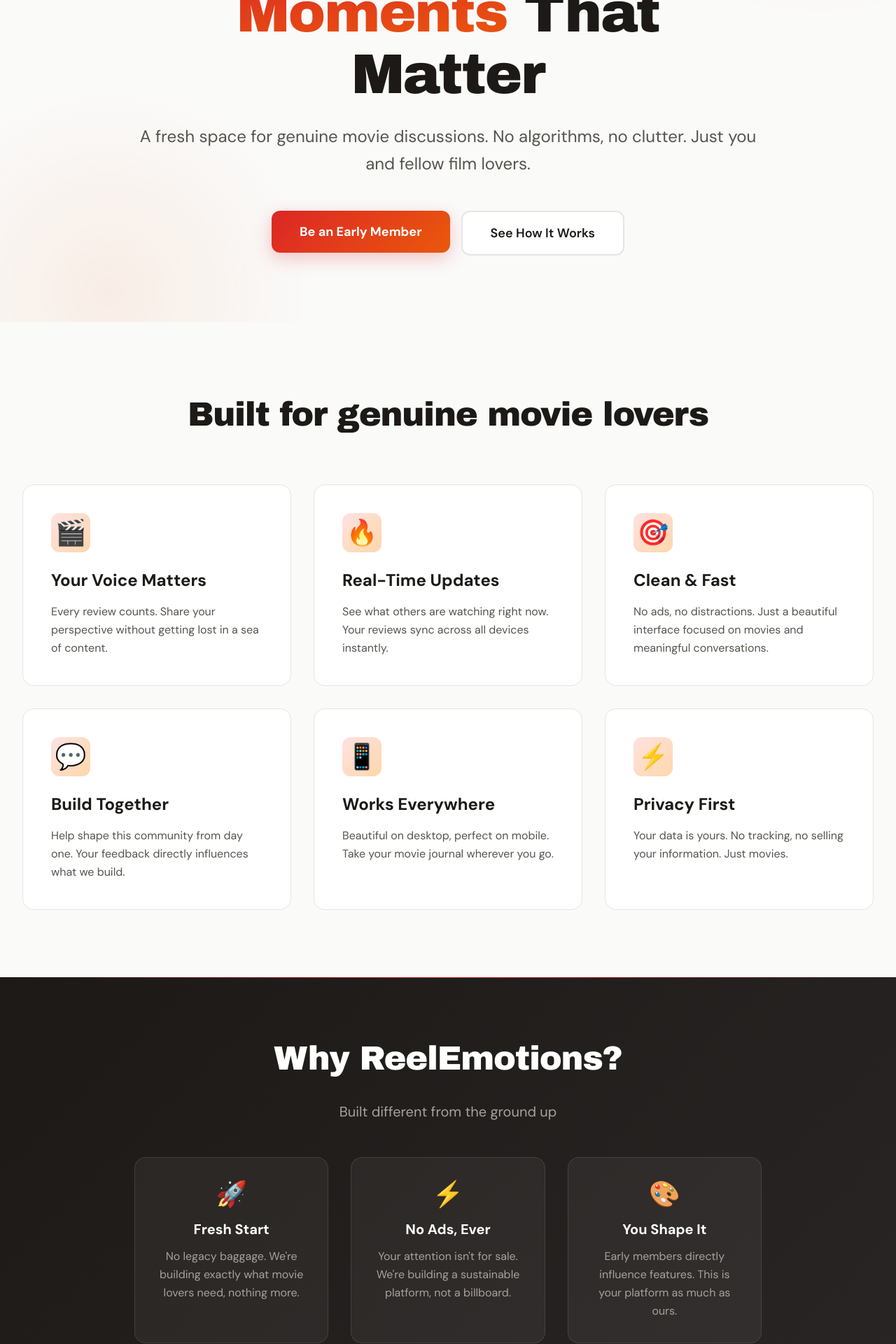
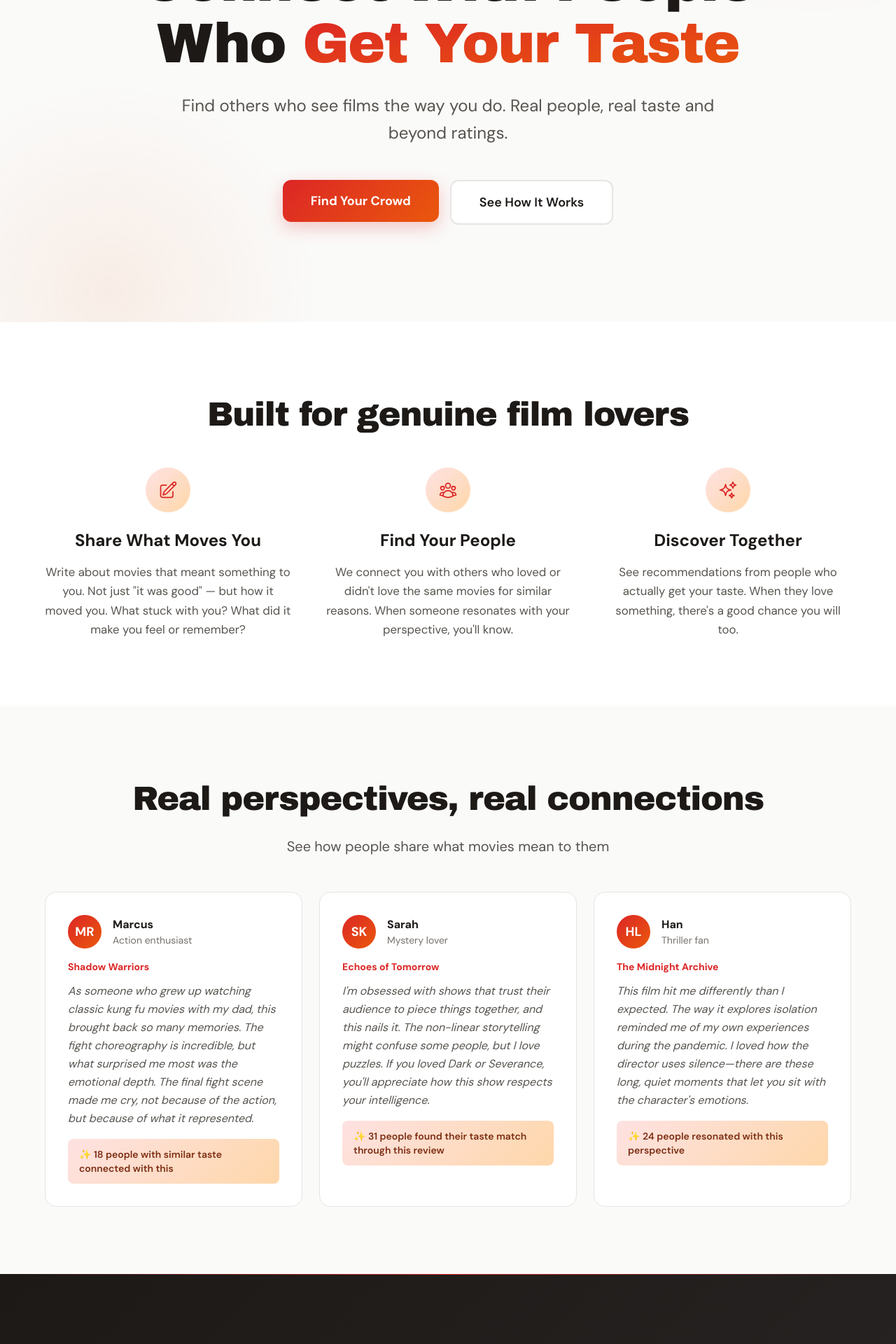
Before and after one commit to hanluu1/movie-app, a Next.js app: page / in a window 1280 px wide. Shown: the part 340-2260 px from the top of the page at 70% size. Built offline with nearby package versions, Linux system fonts and the light colour scheme; no server answers; a web font is replaced by a local one.

Commit message:
feat: new update for landing page

```diff
--- a/src/modules/home/landing/LandingPage.tsx
+++ b/src/modules/home/landing/LandingPage.tsx
@@ -1,26 +1,63 @@
 'use client';
 
 import Link from 'next/link';
+import { PencilSquareIcon, UserGroupIcon, SparklesIcon } from '@heroicons/react/24/outline';
 
-const features = [
-  { icon: '🎬', title: 'Your Voice Matters', desc: 'Every review counts. Share your perspective without getting lost in a sea of content.' },
-  { icon: '🔥', title: 'Real-Time Updates', desc: 'See what others are watching right now. Your reviews sync across all devices instantly.' },
-  { icon: '🎯', title: 'Clean & Fast', desc: 'No ads, no distractions. Just a beautiful interface focused on movies and meaningful conversations.' },
-  { icon: '💬', title: 'Build Together', desc: 'Help shape this community from day one. Your feedback directly influences what we build.' },
-  { icon: '📱', title: 'Works Everywhere', desc: 'Beautiful on desktop, perfect on mobile. Take your movie journal wherever you go.' },
-  { icon: '⚡', title: 'Privacy First', desc: "Your data is yours. No tracking, no selling your information. Just movies." },
+const steps = [
+  {
+    Icon: PencilSquareIcon,
+    title: 'Share What Moves You',
+    desc: 'Write about movies that meant something to you. Not just "it was good" — but how it moved you. What stuck with you? What did it make you feel or remember?',
+  },
+  {
+    Icon: UserGroupIcon,
+    title: 'Find Your People',
+    desc: "We connect you with others who loved or didn't love the same movies for similar reasons. When someone resonates with your perspective, you'll know.",
+  },
+  {
+    Icon: SparklesIcon,
+    title: 'Discover Together',
+    desc: "See recommendations from people who actually get your taste. When they love something, there's a good chance you will too.",
+  },
+];
+
+const examples = [
+  {
+    initials: 'MR',
+    name: 'Marcus',
+    role: 'Action enthusiast',
+    movie: 'Shadow Warriors',
+    text: 'As someone who grew up watching classic kung fu movies with my dad, this brought back so many memories. The fight choreography is incredible, but what surprised me most was the emotional depth. The final fight scene made me cry, not because of the action, but because of what it represented.',
+    highlight: '✨ 18 people with similar taste connected with this',
+  },
+  {
+    initials: 'SK',
+    name: 'Sarah',
+    role: 'Mystery lover',
+    movie: 'Echoes of Tomorrow',
+    text: "I'm obsessed with shows that trust their audience to piece things together, and this nails it. The non-linear storytelling might confuse some people, but I love puzzles. If you loved Dark or Severance, you'll appreciate how this show respects your intelligence.",
+    highlight: '✨ 31 people found their taste match through this review',
+  },
+  {
+    initials: 'HL',
+    name: 'Han',
+    role: 'Thriller fan',
+    movie: 'The Midnight Archive',
+    text: "This film hit me differently than I expected. The way it explores isolation reminded me of my own experiences during the pandemic. I loved how the director uses silence—there are these long, quiet moments that let you sit with the character's emotions.",
+    highlight: '✨ 24 people resonated with this perspective',
+  },
 ];
 
 const valueProps = [
-  { icon: '🚀', title: 'Fresh Start', desc: "No legacy baggage. We're building exactly what movie lovers need, nothing more." },
-  { icon: '⚡', title: 'No Ads, Ever', desc: "Your attention isn't for sale. We're building a sustainable platform, not a billboard." },
-  { icon: '🎨', title: 'You Shape It', desc: 'Early members directly influence features. This is your platform as much as ours.' },
+  { icon: '💭', title: 'Your Perspective Matters', desc: "This isn't about \"correct\" opinions. Share your unique take on films and find others who see movies the way you do." },
+  { icon: '🤝', title: 'Real Connections', desc: "Connect with people through shared taste. When someone loves what you love for the same reasons, that's your movie soulmate." },
+  { icon: '✨', title: 'Discover Your Way', desc: "Get recommendations from people who share your taste, not just what's trending." },
 ];
 
 
 export default function LandingPage () {
-  const scrollToFeatures = () => {
-    document.getElementById('features')?.scrollIntoView({ behavior: 'smooth' });
+  const scrollToHowItWorks = () => {
+    document.getElementById('how-it-works')?.scrollIntoView({ behavior: 'smooth' });
   };
 
   return (
@@ -54,25 +91,25 @@ export default function LandingPage () {
             className="inline-block px-4 py-2 mb-8 rounded-2xl text-sm font-semibold text-amber-800"
             style={{ background: 'linear-gradient(135deg, #FEF3C7, #FDE68A)', animation: 'slideDown 0.8s ease-out' }}
           >
-            ✨ New platform launching
+            ✨ Find your movie tribe
           </div>
 
           <h1
             className="font-archivo-black leading-[1.1] mb-6 tracking-tight"
             style={{ fontSize: 'clamp(2.5rem, 8vw, 5rem)', animation: 'slideUp 0.8s ease-out 0.2s both' }}
           >
-            Share Your{' '}
+            Connect With People Who{' '}
             <span className="bg-gradient-to-br from-red-600 to-orange-600 bg-clip-text text-transparent">
-              Movie Moments
+              Get Your Taste
             </span>
-            {' '}That Matter
           </h1>
 
           <p
             className="text-stone-600 mb-12 leading-relaxed"
             style={{ fontSize: 'clamp(1.1rem, 2.5vw, 1.5rem)', animation: 'slideUp 0.8s ease-out 0.4s both' }}
           >
-            A fresh space for genuine movie discussions. No algorithms, no clutter. Just you and fellow film lovers.
+            Find others who see films the way you do. Real people, real taste and {' '}
+            <span className="whitespace-nowrap">beyond ratings.</span>
           </p>
 
           <div
@@ -84,11 +121,11 @@ export default function LandingPage () {
                 className="w-full sm:w-auto text-white px-10 py-4 rounded-xl font-bold text-lg transition-all duration-300 hover:-translate-y-1"
                 style={{ background: 'linear-gradient(135deg, #DC2626, #EA580C)', boxShadow: '0 8px 24px rgba(220,38,38,0.25)' }}
               >
-                Be an Early Member
+                Find Your Crowd
               </button>
             </Link>
             <button
-              onClick={scrollToFeatures}
+              onClick={scrollToHowItWorks}
               className="w-full sm:w-auto bg-white text-stone-900 border-2 border-stone-200 px-10 py-4 rounded-xl font-semibold text-lg transition-all duration-300 hover:border-red-600 hover:text-red-600 hover:-translate-y-0.5"
             >
               See How It Works
@@ -97,49 +134,90 @@ export default function LandingPage () {
         </div>
       </section>
 
-      {/* Features */}
-      <section id="features" className="py-24 px-8 max-w-7xl mx-auto">
+      {/* How It Works */}
+      <section id="how-it-works" className="py-24 px-8 bg-white">
+        <div className="max-w-6xl mx-auto">
           <h2
-          className="font-archivo-black text-center mb-16 tracking-tight"
+            className="font-archivo-black text-center mb-10 tracking-tight"
             style={{ fontSize: 'clamp(2rem, 5vw, 3rem)' }}
           >
-          Built for genuine movie lovers
+            Built for genuine film lovers
           </h2>
-        <div className="grid gap-8" style={{ gridTemplateColumns: 'repeat(auto-fit, minmax(300px, 1fr))' }}>
-          {features.map(({ icon, title, desc }) => (
+          <div className="grid gap-12" style={{ gridTemplateColumns: 'repeat(auto-fit, minmax(280px, 1fr))' }}>
+            {steps.map(({ Icon, title, desc }) => (
+              <div key={title} className="text-center">
                 <div
-              key={title}
-              className="bg-white p-10 rounded-2xl border border-stone-200 transition-all duration-300 hover:-translate-y-2 hover:shadow-[0_20px_40px_rgba(28,25,23,0.1)] hover:border-red-600"
+                  className="rounded-full flex items-center justify-center mx-auto mb-6"
+                  style={{ width: 64, height: 64, background: 'linear-gradient(135deg, #FEE2E2, #FED7AA)' }}
                 >
-              <div
-                className="w-14 h-14 rounded-xl flex items-center justify-center text-4xl mb-6"
-                style={{ background: 'linear-gradient(135deg, #FEE2E2, #FED7AA)' }}
-              >
-                {icon}
+                  <Icon className="w-7 h-7" style={{ color: '#DC2626' }} />
                 </div>
                 <h3 className="text-2xl font-bold mb-4">{title}</h3>
-              <p className="text-stone-600 leading-relaxed">{desc}</p>
+                <p className="text-stone-600 leading-relaxed text-[1.05rem]">{desc}</p>
               </div>
             ))}
+          </div>
+        </div>
+      </section>
+
+      {/* Real Perspectives */}
+      <section className="py-24 px-8 bg-stone-50">
+        <div className="max-w-6xl mx-auto">
+          <h2
+            className="font-archivo-black text-center mb-4 tracking-tight"
+            style={{ fontSize: 'clamp(2rem, 5vw, 3rem)' }}
+          >
+            Real perspectives, real connections
+          </h2>
+          <p className="text-center text-xl text-stone-600 mb-12 leading-relaxed">See how people share what movies mean to them</p>
+          <div className="grid gap-6" style={{ gridTemplateColumns: 'repeat(auto-fit, minmax(320px, 1fr))' }}>
+            {examples.map(({ initials, name, role, movie, text, highlight }) => (
+              <div
+                key={name}
+                className="bg-white rounded-2xl p-8 border border-stone-200 transition-all duration-300 hover:shadow-xl hover:border-red-600"
+              >
+                <div className="flex items-center gap-4 mb-4">
+                  <div
+                    className="w-12 h-12 rounded-full flex items-center justify-center text-white font-bold text-lg flex-shrink-0"
+                    style={{ background: 'linear-gradient(135deg, #DC2626, #EA580C)' }}
+                  >
+                    {initials}
+                  </div>
+                  <div>
+                    <div className="font-bold">{name}</div>
+                    <div className="text-sm text-stone-500">{role}</div>
+                  </div>
+                </div>
+                <div className="text-sm font-bold text-red-600 mb-3">{movie}</div>
+                <p className="text-stone-600 leading-relaxed italic mb-4">{text}</p>
+                <div
+                  className="px-4 py-3 rounded-lg text-sm font-semibold"
+                  style={{ background: 'linear-gradient(135deg, #FEE2E2, #FED7AA)', color: '#7C2D12' }}
+                >
+                  {highlight}
+                </div>
+              </div>
+            ))}
+          </div>
         </div>
       </section>
 
       {/* Value Props */}
-      <section className="py-20 px-8 relative overflow-hidden" style={{ background: 'linear-gradient(135deg, #1C1917, #292524)' }}>
+      <section className="py-24 px-8 relative overflow-hidden" style={{ background: 'linear-gradient(135deg, #1C1917, #292524)' }}>
         <div className="absolute top-0 left-0 right-0 h-px" style={{ background: 'linear-gradient(90deg, transparent, #DC2626, transparent)' }} />
-        <div className="max-w-4xl mx-auto text-center">
+        <div className="max-w-6xl mx-auto">
           <h2
-            className="font-archivo-black text-white mb-6 tracking-tight"
+            className="font-archivo-black text-white text-center mb-4 tracking-tight"
             style={{ fontSize: 'clamp(2rem, 5vw, 3rem)' }}
           >
-            Why ReelEmotions?
+            Why join ReelEmotions?
           </h2>
-          <p className="text-xl text-stone-400 mb-12 leading-relaxed">Built different from the ground up</p>
-          <div className="grid gap-8" style={{ gridTemplateColumns: 'repeat(auto-fit, minmax(250px, 1fr))' }}>
+          <p className="text-center text-xl text-stone-400 mb-12 leading-relaxed">A different kind of movie community</p>
+          <div className="grid gap-6" style={{ gridTemplateColumns: 'repeat(auto-fit, minmax(280px, 1fr))' }}>
             {valueProps.map(({ icon, title, desc }) => (
               <div
                 key={title}
-                className="p-8 rounded-2xl border transition-all duration-300 hover:-translate-y-1"
+                className="p-10 rounded-2xl border transition-all duration-300 hover:-translate-y-1 text-center"
                 style={{ background: 'rgba(255,255,255,0.05)', borderColor: 'rgba(255,255,255,0.1)' }}
                 onMouseEnter={e => {
                   (e.currentTarget as HTMLDivElement).style.background = 'rgba(255,255,255,0.08)';
@@ -162,17 +240,17 @@ export default function LandingPage () {
       {/* Final CTA */}
       <section className="py-24 px-8 text-center" style={{ background: 'linear-gradient(180deg, #FAFAF9 0%, white 100%)' }}>
         <h2 className="font-archivo-black mb-6 tracking-tight" style={{ fontSize: 'clamp(2rem, 5vw, 3.5rem)' }}>
-          Ready to be part of this?
+          Find your movie tribe today
         </h2>
-        <p className="text-xl text-stone-600 mb-10 max-w-xl mx-auto">
-          Join as a founding member and help build the movie community you&apos;ve always wanted.
+        <p className="text-xl text-stone-600 mb-10 max-w-xl mx-auto leading-relaxed">
+          Join people who experience movies the way you do. Share your taste, make connections, discover together.
         </p>
         <Link href="/login">
           <button
             className="text-white px-10 py-4 rounded-xl font-bold text-lg transition-all duration-300 hover:-translate-y-1"
             style={{ background: 'linear-gradient(135deg, #DC2626, #EA580C)', boxShadow: '0 8px 24px rgba(220,38,38,0.25)' }}
           >
-            Sign up now
+            Start Connecting
           </button>
         </Link>
       </section>
@@ -182,7 +260,7 @@ export default function LandingPage () {
         <span className="font-archivo-black text-2xl bg-gradient-to-br from-red-600 to-orange-600 bg-clip-text text-transparent">
           REELEMOTIONS
         </span>
-        <p className="text-stone-400 mt-4">© 2026 ReelEmotions. Share your movie moments.</p>
+        <p className="text-stone-400 mt-4">© 2026 ReelEmotions. Connect through cinema.</p>
       </footer>
 
     </div>
```
Lines whose indentation alone changed are shown as unchanged.
